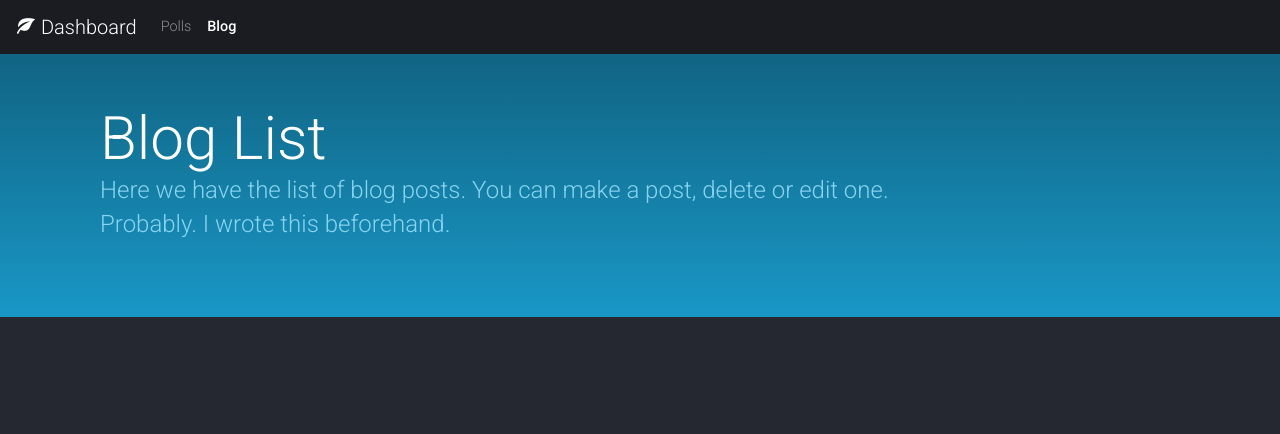
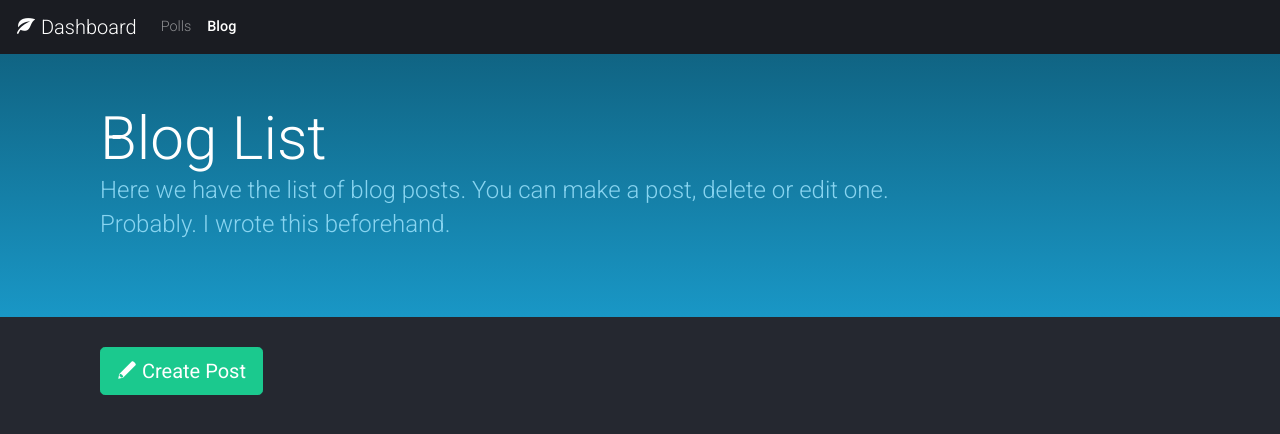
Before and after one commit to GNU-Magician/my_web_app, a Django app: page /blog/ in a window 1280 px wide. Shown: the top 434 px of the page. Run offline with Django 3.2, Linux system fonts and the light colour scheme; data that the repository does not hold is empty; some libraries are stand-ins or nearby versions.

Commit message:
added post and delete

```diff
--- a/blog/models.py
+++ b/blog/models.py
@@ -3,8 +3,11 @@ from django.utils import timezone
 # Create your models here.
 class Post(models.Model):
     post_title = models.CharField(max_length=200, help_text='Type the name of the field.')
-    pub_date = timezone.now()
+    pub_date = models.DateTimeField(default=timezone.now)
     post_content = models.TextField(help_text='Type in the blog post.')
+
+    def current_time(self):
+        return timezone.now()
 
     def __str__(self):
         return self.post_title
--- a/blog/templates/blog/index.html
+++ b/blog/templates/blog/index.html
@@ -9,16 +9,20 @@
 
 
 {% block content %}
+
     {% for post in posts %}
         <li><a href="#{{ post.post_title }}" id="markdown-toc-contents">{{ post.post_title }}</a></li>
     {% endfor %}
+    </ul>
 
-    </ul>
+<button type="button" class="ce oa nl" onclick="location.href='{% url 'blog:create_post' %}'"><span class="bv bec"></span> Create Post</button>
     {% for post in posts %}
 
     <h1 id="intro">{{ post.post_title }}</h1>
     <p id="{{ post.post_title }}">{{ post.pub_date }}</p>
     <p>{{ post.post_content }}</p>
+        <p><button type="button" class="ce oa no" onclick="location.href='{% url 'blog:delete_post' post.id %}'"><span class="bv bnl"></span> Delete</button>
+</p>
 
         <p><hr></p>
     {% endfor %}
--- a/blog/urls.py
+++ b/blog/urls.py
@@ -1,7 +1,14 @@
 from django.urls import path
 
 from . import views
+app_name = 'blog'
+urlpatterns = [
+    path('blog/', views.IndexView.as_view(), name='index'),
+    # ex: /blog
 
-urlpatterns = [
-    path('blog/', views.IndexView.as_view(), name='index')
+    path('blog/create', views.create_post, name='create_post'),
+    #ex: /blog/create
+
+    path('blog/delete/<int:pk>', views.DeletePost.as_view(), name='delete_post'),
+
 ]
--- a/blog/views.py
+++ b/blog/views.py
@@ -2,10 +2,8 @@ from django.shortcuts import render
 from django.views import generic
 from django.http import *
 from .models import *
+from django.urls import reverse
 # Create your views here.
-def index(request):
-    obj = Post.objects.all()
-    return render(request, template_name='blog/index.html', context={'obj':obj})
 
 class IndexView(generic.ListView):
     template_name = 'blog/index.html'
@@ -14,3 +12,21 @@ class IndexView(generic.ListView):
 
     def get_queryset(self):
         return Post.objects.all()
+
+def create_post(request):
+    query = Post.objects.all()
+
+    if request.POST:
+        title = request.POST.get('title')
+        pub_date = timezone.now()
+        content = request.POST.get('content')
+        obj = Post(post_title=title, pub_date=pub_date, post_content=content)
+        obj.save()
+        return HttpResponseRedirect('/blog')
+    else:
+        return render(request, template_name='blog/create.html', context={'posts':query})
+
+class DeletePost(generic.DeleteView):
+    model = Post
+    success_url = '/blog'
+    template_name = 'blog/confirm_delete.html'
--- a/mysite/settings.py
+++ b/mysite/settings.py
@@ -25,7 +25,7 @@ SECRET_KEY = '@gxg-^1&0+9@n+(eld&@_r7s-p9p&h%7(&d&0djk_c%ew68a@l'
 # SECURITY WARNING: don't run with debug turned on in production!
 DEBUG = True
 
-ALLOWED_HOSTS = ['hopenut.pythonanywhere.com', ]
+ALLOWED_HOSTS = ['hopenut.pythonanywhere.com', '127.0.0.1', ]
 
 
 # Application definition
```
Also changed, not shown: blog/templates/blog/confirm_delete.html (added, +19 -0 lines), blog/templates/blog/create.html (added, +27 -0 lines), blog/migrations/0002_post_pub_date.py (added), blog/migrations/0003_auto_20181114_1756.py (added).
